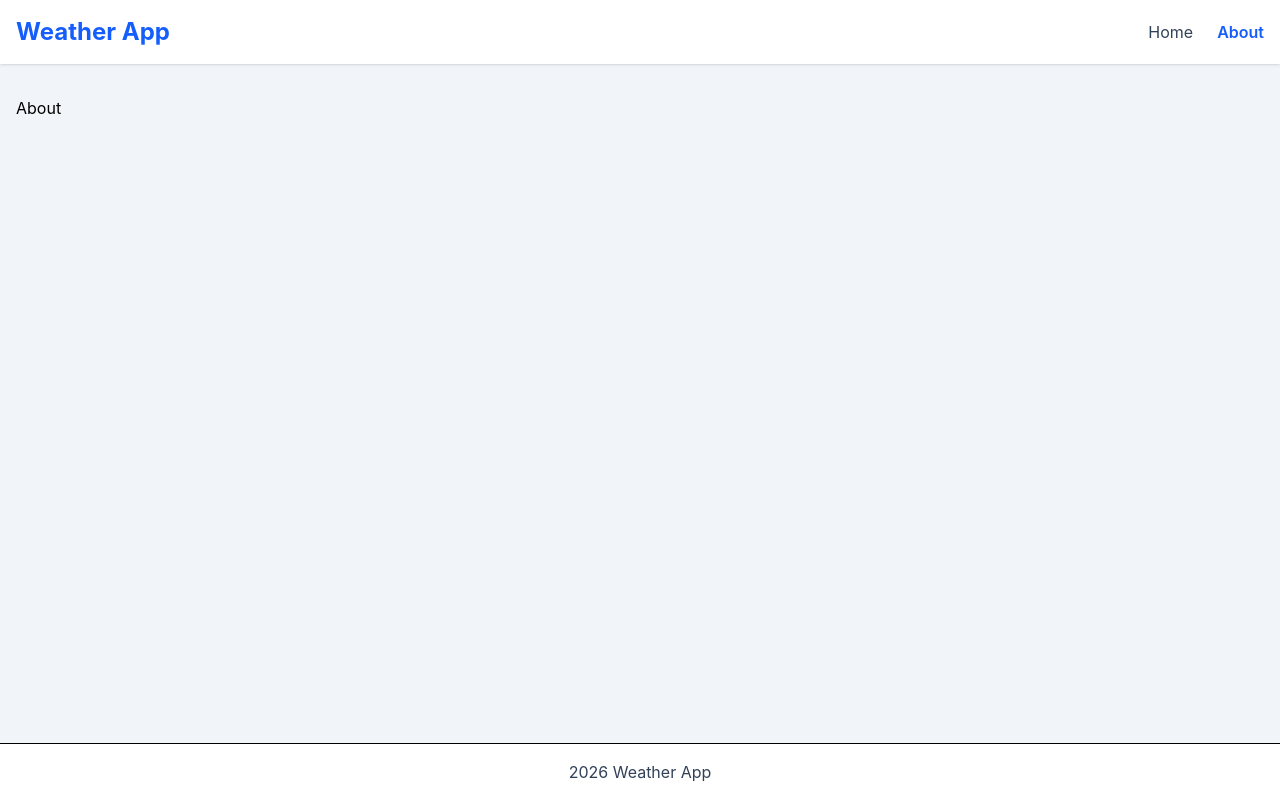
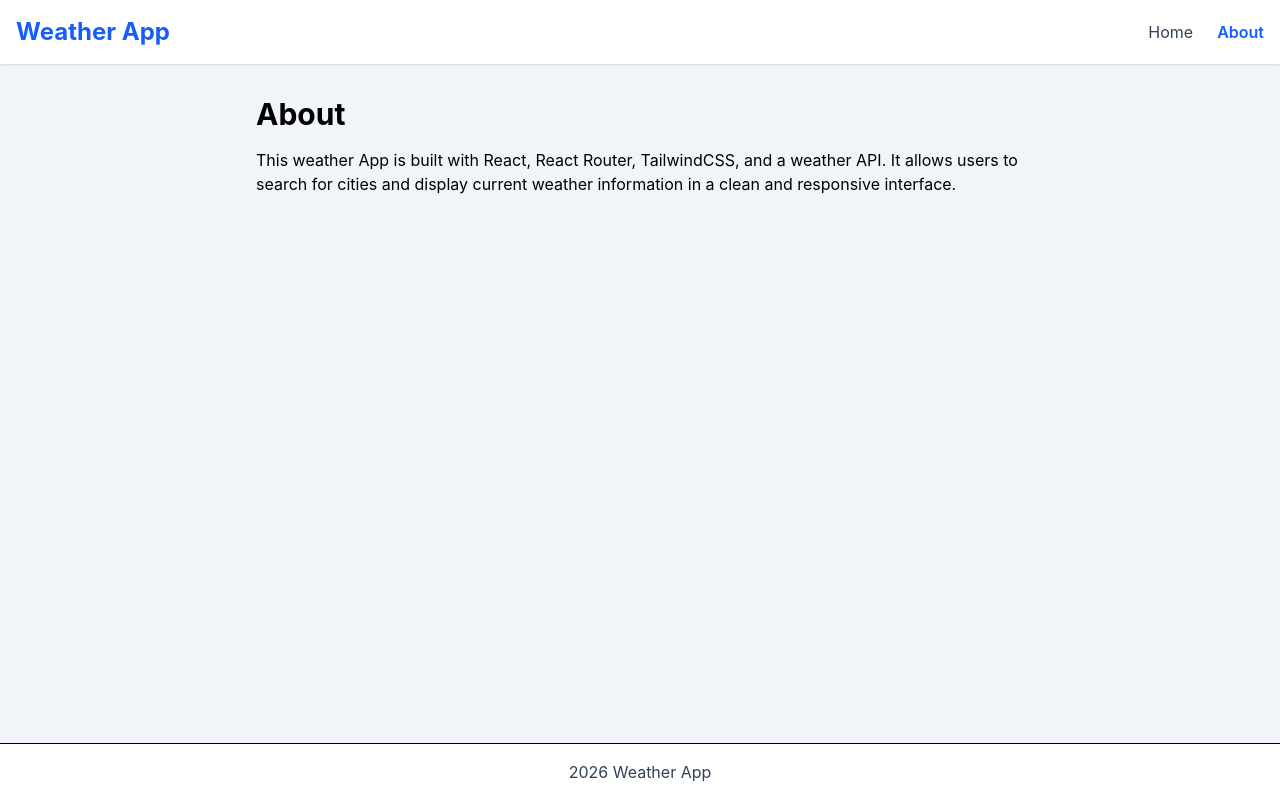
Before and after one commit to comfortmbah/weather-app, a React (Vite) app: page /about in a window 1280 px wide. Built offline with nearby package versions, Linux system fonts and the light colour scheme.

Commit message:
Create About page

```diff
--- a/src/pages/About.jsx
+++ b/src/pages/About.jsx
@@ -2,7 +2,16 @@
 
 const About = () => {
   return (
-    <div>About</div>
+    <section className="max-w-3xl mx-auto">
+      <h1 className="text-3xl font-bold mb-4">
+        About
+      </h1>
+
+      <p>
+        This weather App is built with React, React Router, TailwindCSS, and a weather API.
+        It allows users to search for cities and display current weather information in a clean and responsive interface.
+      </p>
+    </section>
   )
 }
 
```
